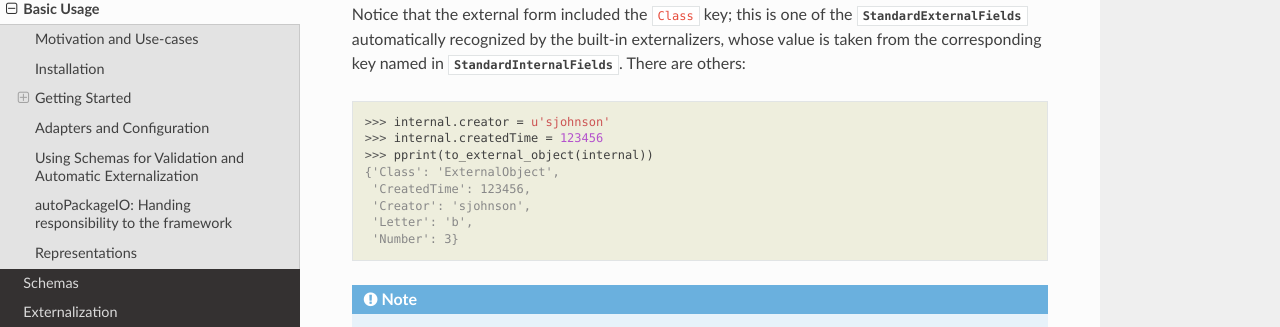
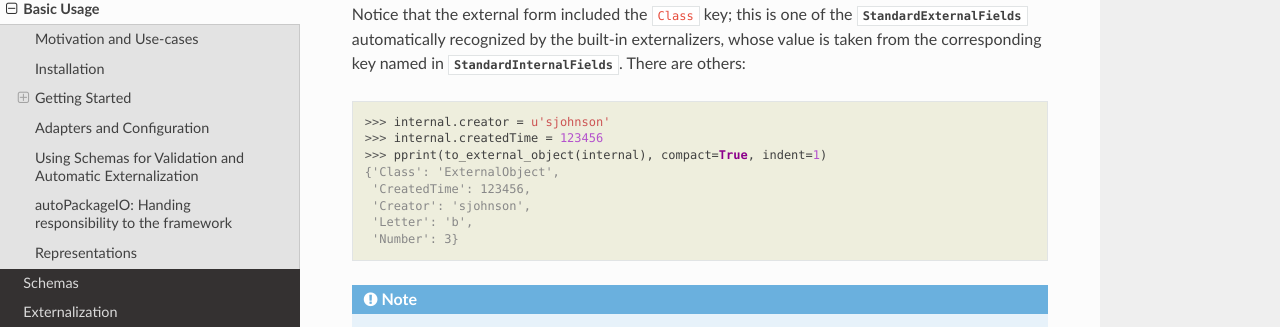
Before and after one commit to OpenNTI/nti.externalization, a Sphinx documentation site: the page built from docs/basics.rst, in a window 1280 px wide and 900 px high, scrolled down 4764 px. Shown: the part 112-439 px from the top of the window. Built offline with Sphinx 7.4.7 and the Read the Docs theme 3.1.0, drawn with Linux system fonts in a browser that asks for light colours; some of the changed text lies outside the part shown.

Commit message:
Fix doctests on 3.15, which changed the defaults for pprint.

```diff
--- a/docs/basics.rst
+++ b/docs/basics.rst
@@ -265,7 +265,7 @@ others:
 
   >>> internal.creator = u'sjohnson'
   >>> internal.createdTime = 123456
-  >>> pprint(to_external_object(internal))
+  >>> pprint(to_external_object(internal), compact=True, indent=1)
   {'Class': 'ExternalObject',
    'CreatedTime': 123456,
    'Creator': 'sjohnson',
@@ -354,7 +354,7 @@ Now we can register and use it as before:
    ...    postal_code=u'95014',
    ...    country=u'USA')
    >>> external = to_external_object(address)
-   >>> pprint(external)
+   >>> pprint(external, compact=True, indent=1)
    {'Class': 'Address',
     'city': 'Cupertino',
     'country': 'USA',
@@ -490,7 +490,7 @@ demonstrating that nested schemas and objects are possible.
    ...     realname=u'Steve Jobs',
    ... )
    >>> external = to_external_object(user_profile)
-   >>> pprint(external)
+   >>> pprint(external, compact=True, indent=1)
    {'Class': 'UserProfile',
     'MimeType': 'application/vnd.nextthought.benchmarks.userprofile',
     'addresses': {'home': {'Class': 'Address',
--- a/docs/externalization.rst
+++ b/docs/externalization.rst
@@ -85,7 +85,7 @@ We'll register our adapter and externalize:
    >>> from zope import component
    >>> component.provideSubscriptionAdapter(PrivateAddressDecorator)
    >>> from pprint import pprint
-   >>> pprint(to_external_object(home_address))
+   >>> pprint(to_external_object(home_address), compact=True, indent=1)
    {'Class': 'Address',
     'MimeType': 'application/vnd.nextthought.benchmarks.address',
     'country': 'USA',
@@ -118,7 +118,7 @@ look for a request):
    :pyversion: > 3.3
 
    >>> component.provideSubscriptionAdapter(LinkAddressDecorator)
-   >>> pprint(to_external_object(home_address, request=Request()))
+   >>> pprint(to_external_object(home_address, request=Request()), compact=True, indent=1)
    {'Class': 'Address',
     'MimeType': 'application/vnd.nextthought.benchmarks.address',
     'country': 'USA',
```
Also changed, not shown: 1 other file.
